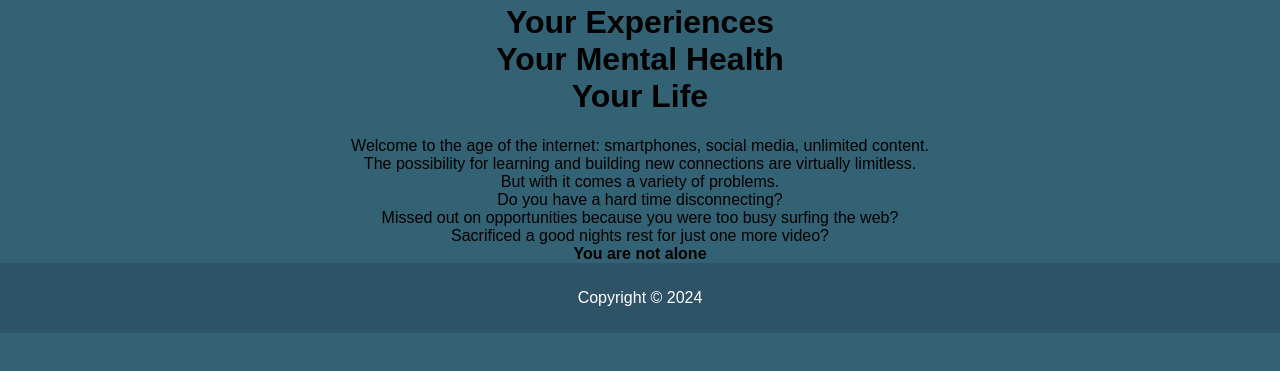
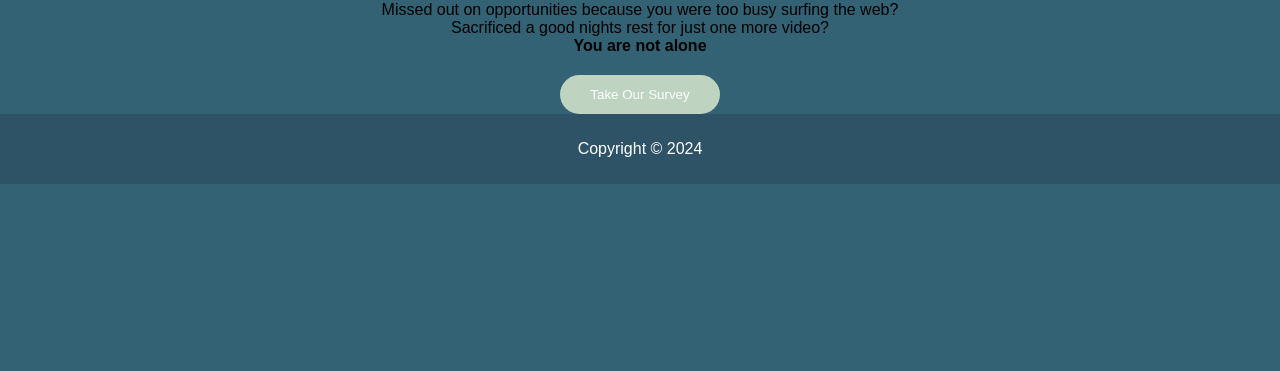
Before and after one commit to AnyaLuLu/Ceritas_Webpage, a plain HTML site: page frontend/AboutUs.html in a window 1280 px wide. Shown: the part 177-548 px from the top of the page. Drawn offline with Linux system fonts and the light colour scheme.

Commit message:
About us

```diff
--- a/frontend/AboutUs.html
+++ b/frontend/AboutUs.html
@@ -19,19 +19,22 @@
         </nav>
     </header>
     <main>
-        <h1>Your Experiences<br>
+        <!-- <h1>Your Experiences<br>
             Your Mental Health<br>
             Your Life</h1>
+
+        <h2>Whether you're just starting your recovery journey or are looking for a better solution we're here to support you! </h2>
         <p1>
             Welcome to the age of the internet: smartphones, social media, unlimited content.<br>
             The possibility for learning and building new connections are virtually limitless.<br>
-            But with it comes a variety of problems.<br>
+            But with it comes a variety of problems.<br> -->
             Do you have a hard time disconnecting?<br>
             Missed out on opportunities because you were too busy surfing the web?<br>
             Sacrificed a good nights rest for just one more video?<br>
+            <strong>You are not alone</strong>
+        </p1><br>
+        <button onclick="window.location.href='questions.html';" class="btn">Take Our Survey</button>
 
-            <strong>You are not alone</strong>
-        </p1>
     </main>
     <footer>
         <p>Copyright © 2024</p>
```
